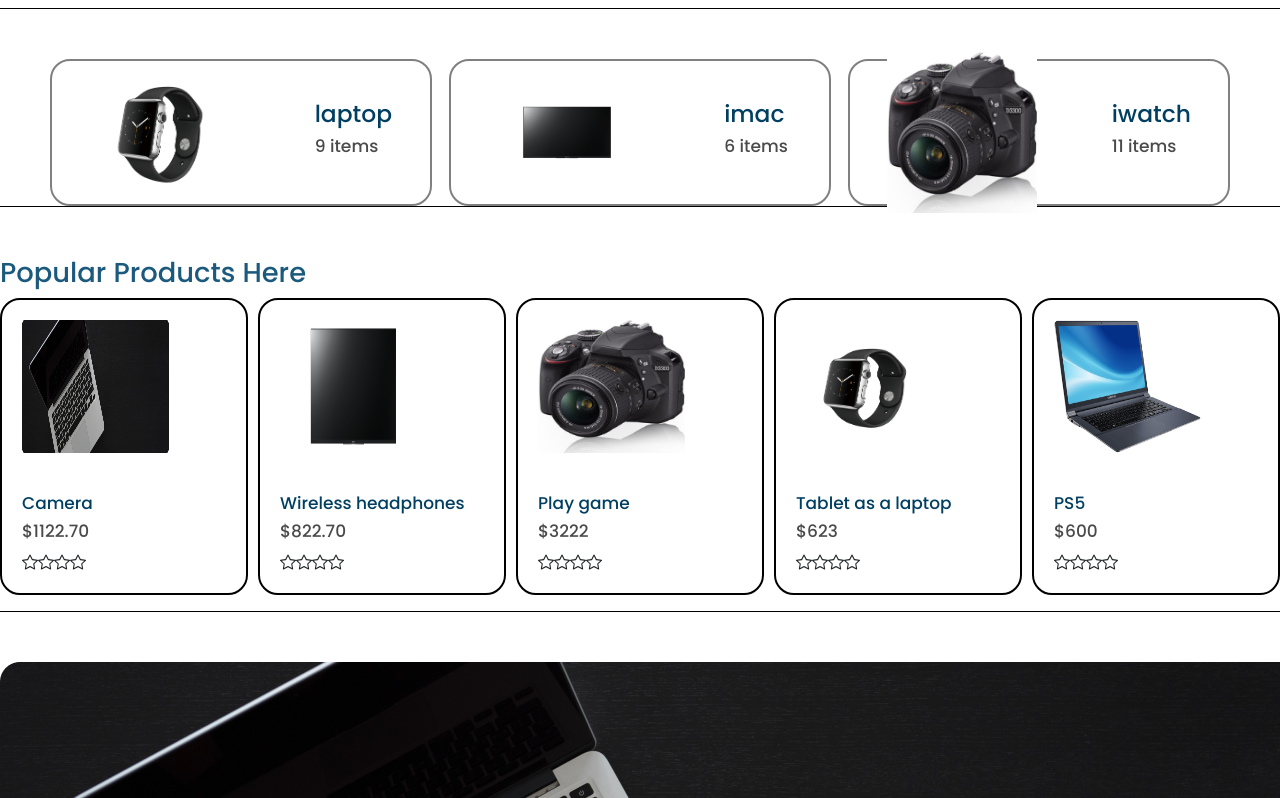
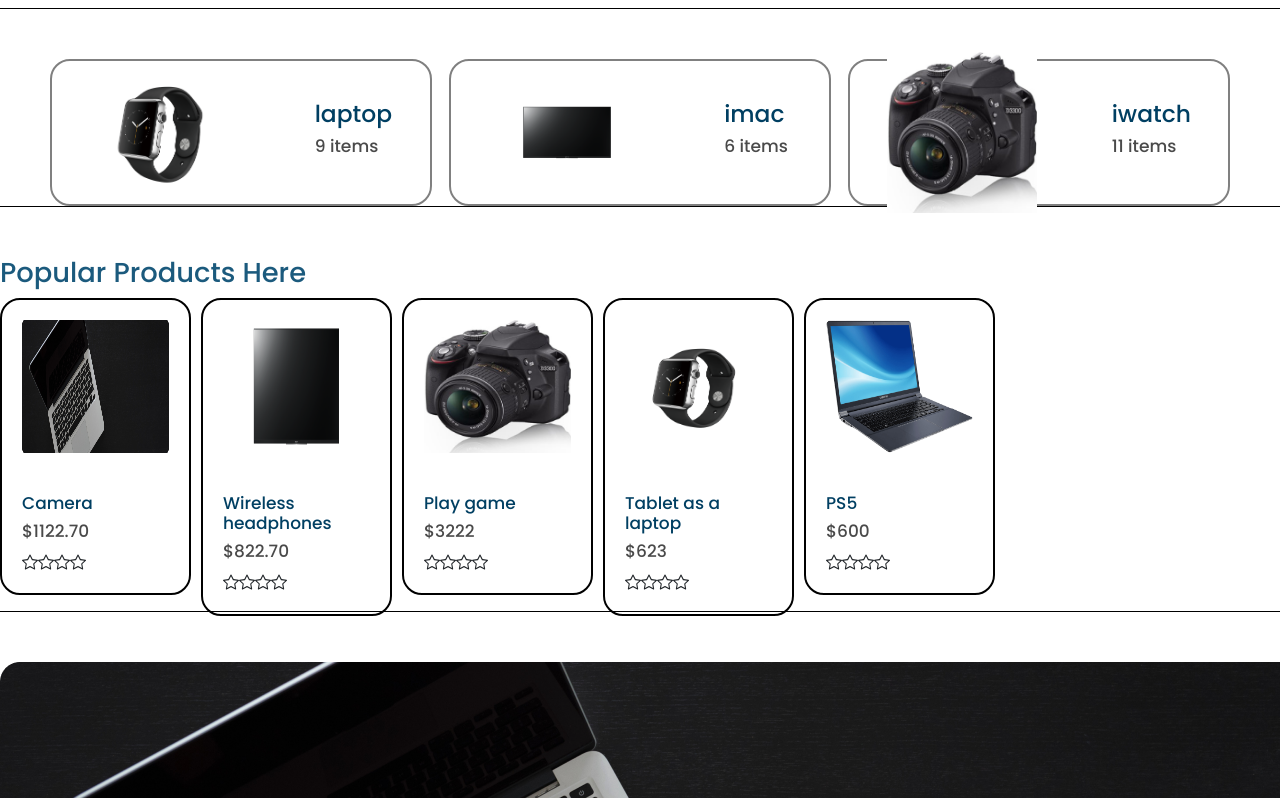
Before and after one commit to TurbatBay/e-commerce-react, a React (Create React App) app in the folder e-commerce/: page / in a window 1280 px wide. Shown: the part 766-1564 px from the top of the page. Built offline with nearby package versions, Linux system fonts and the light colour scheme.

Commit message:
fixed App.css problem

```diff
--- a/e-commerce/src/App.css
+++ b/e-commerce/src/App.css
@@ -161,7 +161,7 @@
   display: flex;
   justify-content: space-between;
   gap: 10px;
-  width: 30%%;
+  width: 30%;
 }
 
 
```
